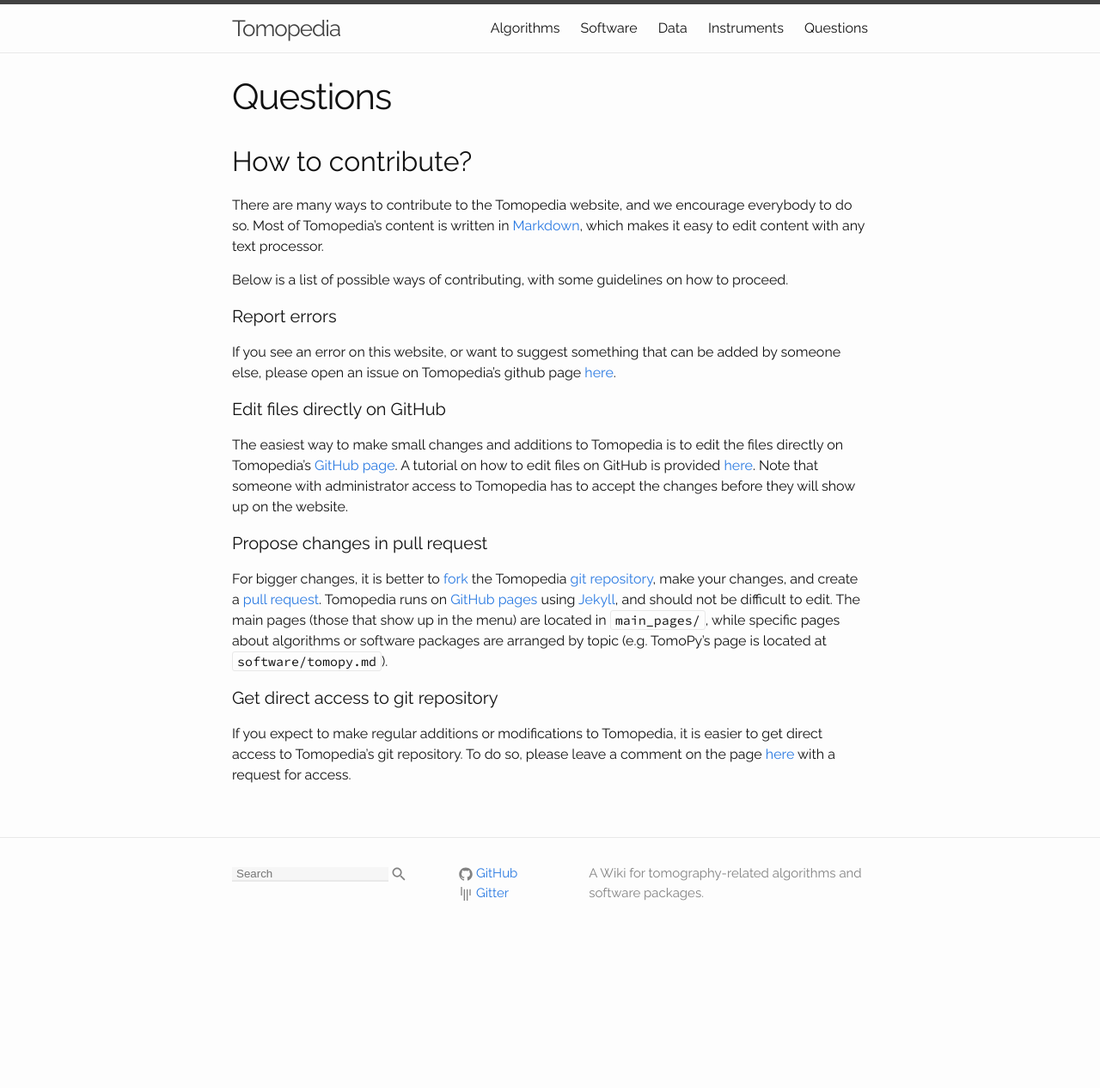
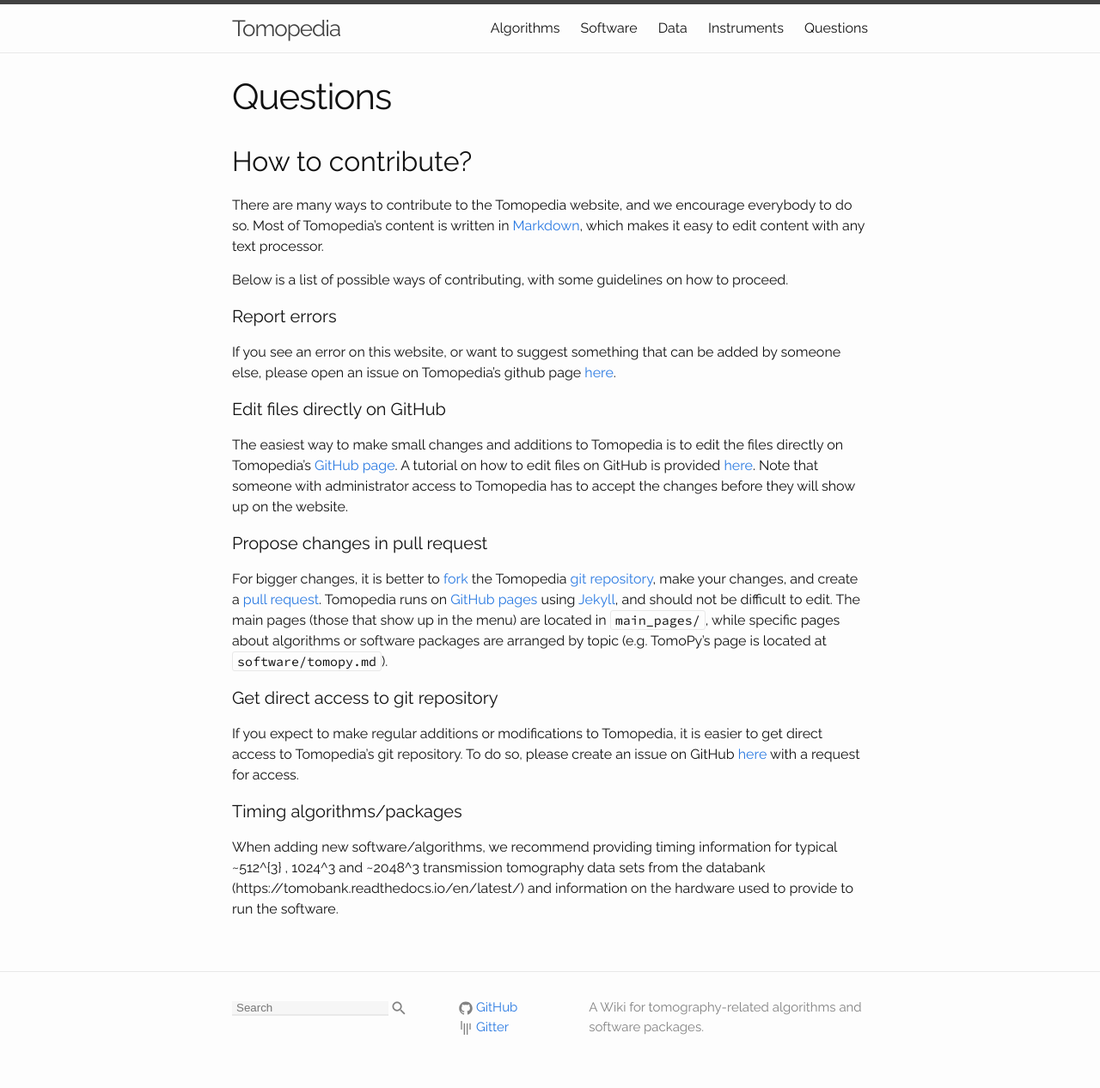
Before and after one commit to tomopedia/tomopedia.github.io, a Jekyll site: the page built from main_pages/70_questions.md, in a window 1280 px wide. Shown: the whole page at 86% size. Built offline with Jekyll 4.4.1, drawn with Linux system fonts in a browser that asks for light colours; before the commit the page ends 1110 px from its top, so only the background shows below that.

Commit message:
Update 70_questions.md

```diff
--- a/main_pages/70_questions.md
+++ b/main_pages/70_questions.md
@@ -37,5 +37,8 @@ packages are arranged by topic (e.g. TomoPy's page is located at `software/tomop
 #### Get direct access to git repository
 If you expect to make regular additions or modifications to Tomopedia, it is
 easier to get direct access to Tomopedia's git repository. To do so, please
-leave a comment on the page [here](https://github.com/tomopedia/tomopedia.github.io/issues/3)
+create an issue on GitHub [here](https://www.github.com/tomopedia/tomopedia.github.io/issues)
 with a request for access.
+
+#### Timing algorithms/packages
+When adding new software/algorithms, we recommend providing timing information for typical ~512^{3} , 1024^3 and ~2048^3 transmission tomography data sets from the databank (https://tomobank.readthedocs.io/en/latest/) and information on the hardware used to provide to run the software.
```
